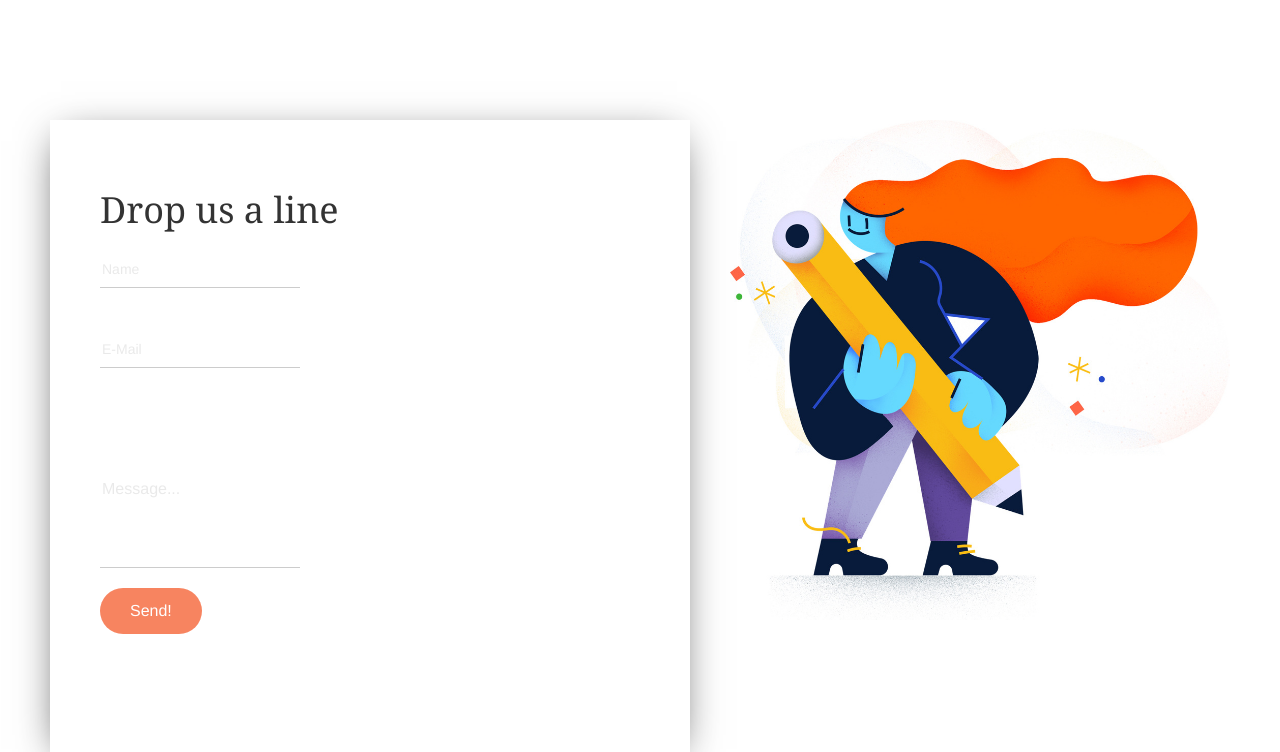
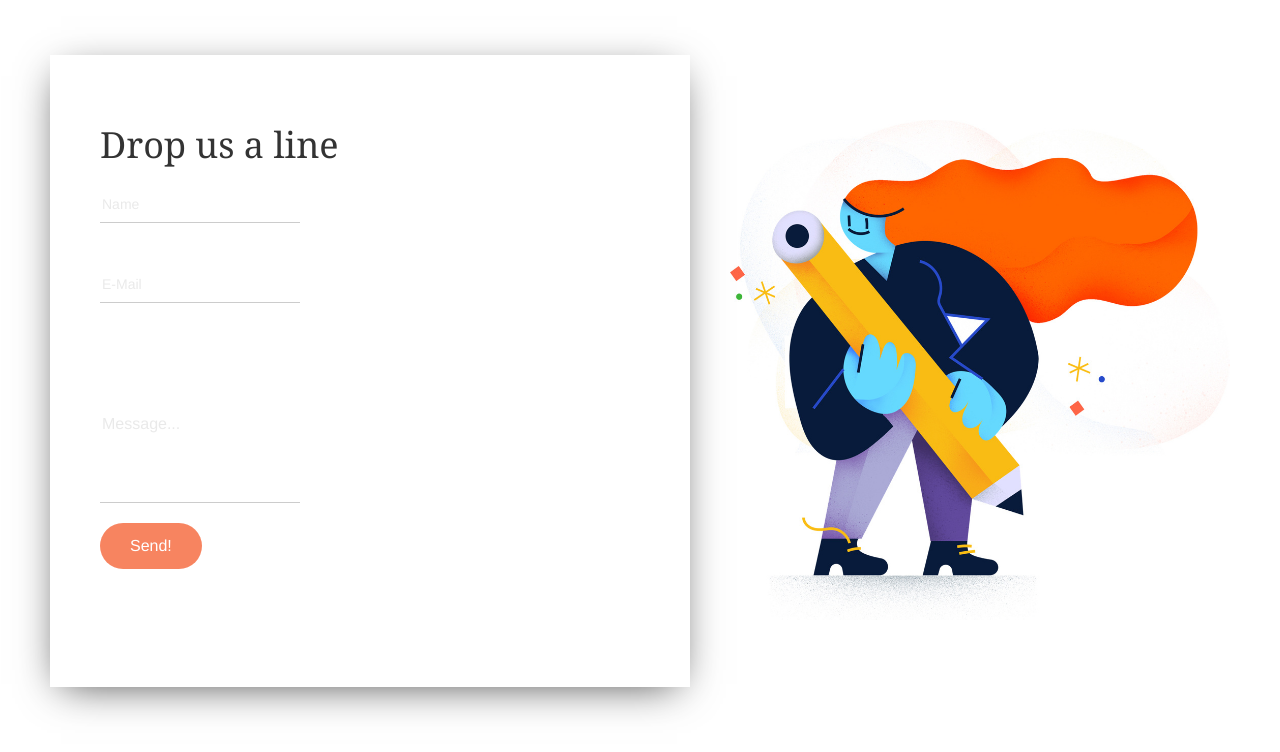
Before and after one commit to manahshetty/M.A.R.S.S.Z, a PHP site: page /HTML/contact.html in a window 1280 px wide. Shown: the part 52-804 px from the top of the page. After the commit the page ends 767 px from the top, so only its background shows below. Run offline with PHP 8.4, Linux system fonts and the light colour scheme; some libraries are stand-ins or nearby versions.

Commit message:
Update contact.css

```diff
--- a/Front End Files/CSS/contact.css
+++ b/Front End Files/CSS/contact.css
@@ -59,7 +59,7 @@
 
 
     margin-left:50px;
-    margin-top: 100px;
+    margin-top: 35px;
     -webkit-box-shadow: -1px 9px 40px -12px rgba(0,0,0,0.75);
     -moz-box-shadow: -1px 9px 40px -12px rgba(0,0,0,0.75);
     box-shadow: -1px 9px 40px -12px rgba(0,0,0,0.75);
```
